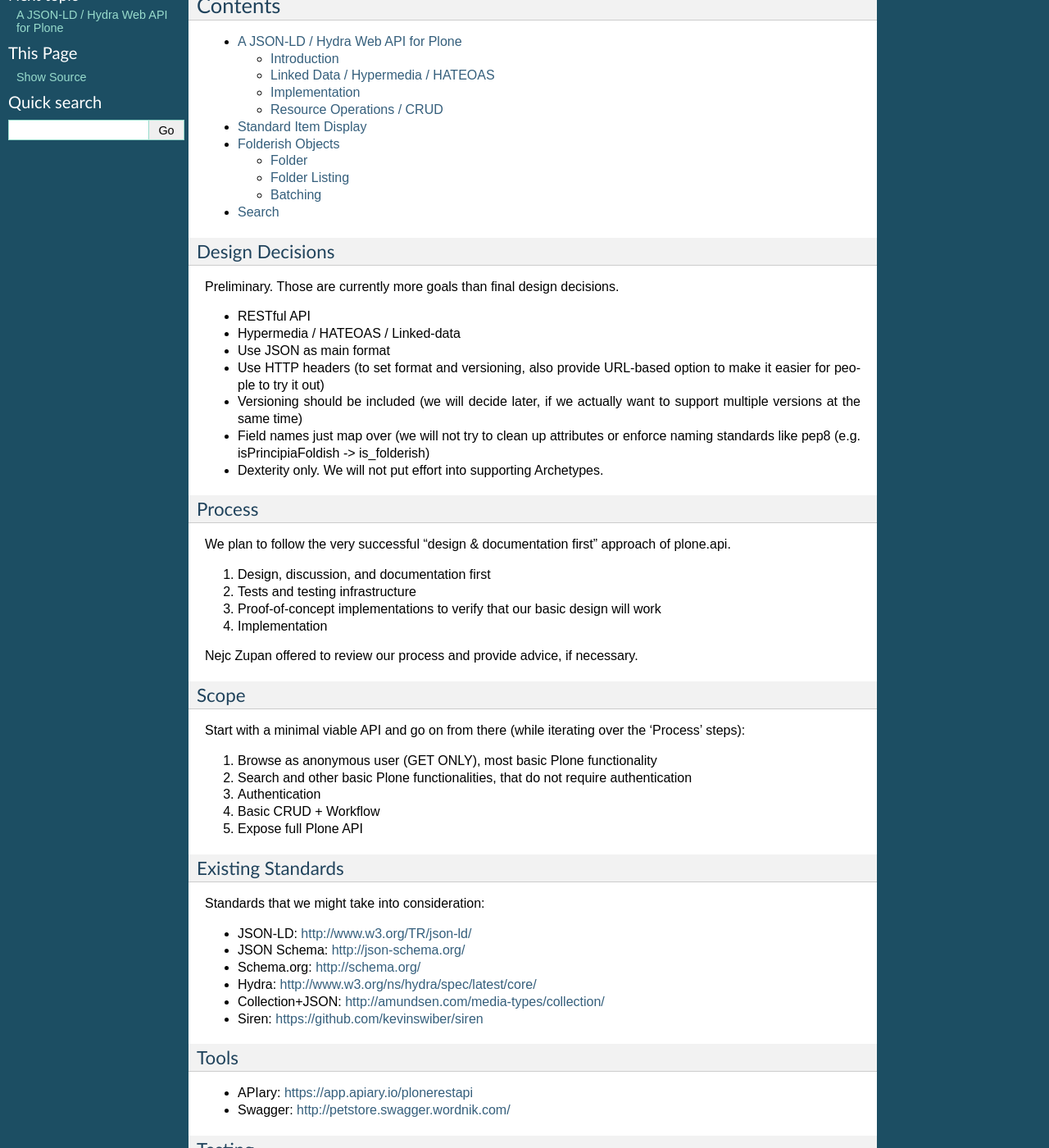
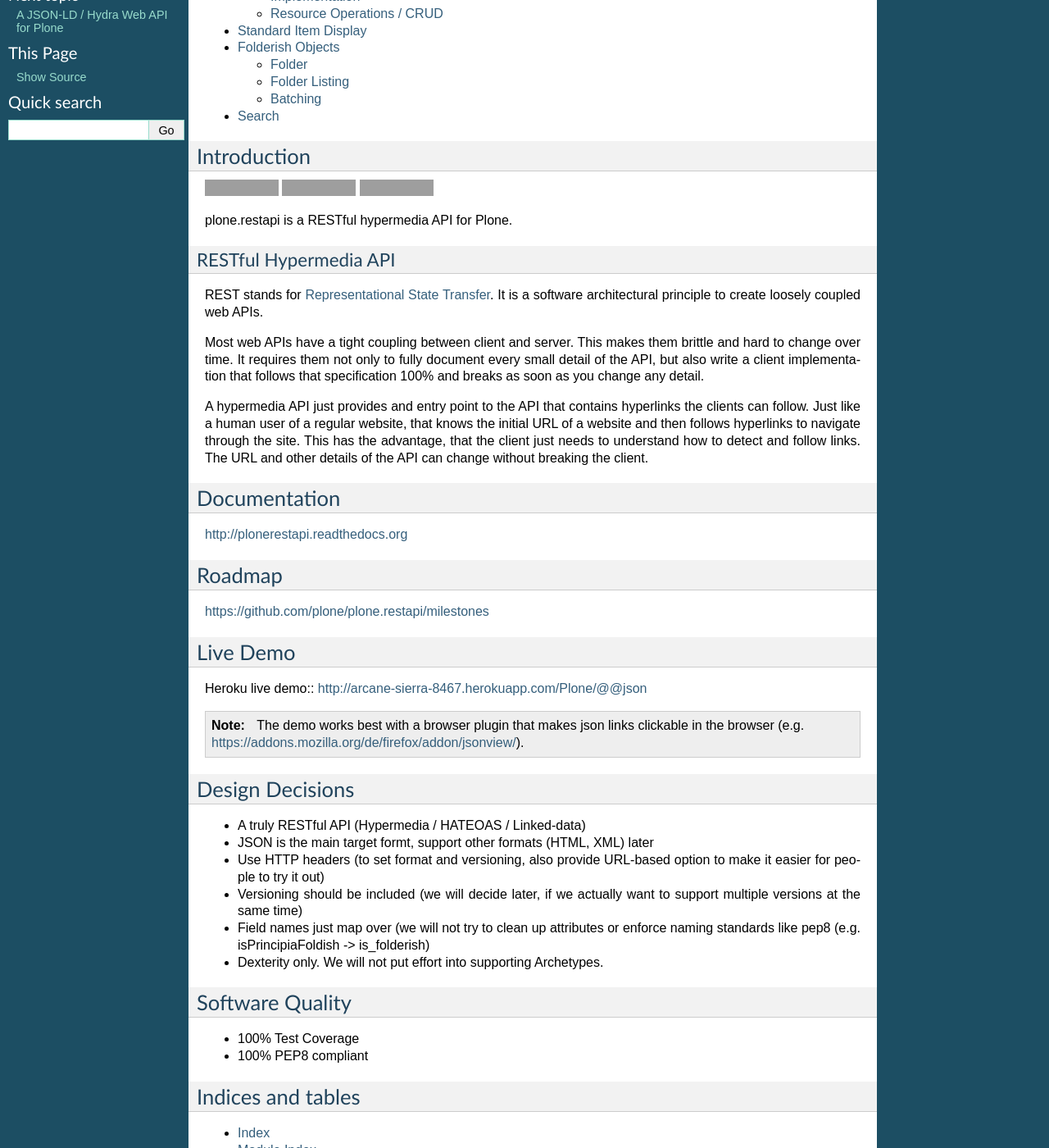
Before and after one commit to plone/plone.restapi, a Sphinx documentation site: the page built from docs/source/index.rst, in a window 1280 px wide and 1400 px high, scrolled down 293 px. Shown: the whole window at 82% size. Built offline with Sphinx 7.4.7, drawn with Linux system fonts in a browser that asks for light colours; some of the changed text lies outside the part shown; grey boxes are pictures that could not be loaded.

Commit message:
Include README.rst into sphinx docs.

```diff
--- a/README.rst
+++ b/README.rst
@@ -1,5 +1,3 @@
-.. contents::
-
 Introduction
 ============
 
@@ -13,6 +11,7 @@ Introduction
     :target: https://plonerestapi.readthedocs.org
 
 plone.restapi is a RESTful hypermedia API for Plone.
+
 
 RESTful Hypermedia API
 ----------------------
@@ -39,19 +38,25 @@ https://github.com/plone/plone.restapi/milestones
 Live Demo
 =========
 
-http://arcane-sierra-8467.herokuapp.com/Plone/@@json
+Heroku live demo:: http://arcane-sierra-8467.herokuapp.com/Plone/@@json
+
+.. note:: The demo works best with a browser plugin that makes json links clickable in the browser (e.g. https://addons.mozilla.org/de/firefox/addon/jsonview/).
 
 
 Design Decisions
 ================
 
-* RESTful API
-* Hypermedia / HATEOAS / Linked-data
-* Use JSON as main format, support other formats (HTML, XML) later
+* A truly RESTful API (Hypermedia / HATEOAS / Linked-data)
+* JSON is the main target formt, support other formats (HTML, XML) later
 * Use HTTP headers (to set format and versioning, also provide URL-based option to make it easier for people to try it out)
 * Versioning should be included (we will decide later, if we actually want to support multiple versions at the same time)
 * Field names just map over (we will not try to clean up attributes or enforce naming standards like pep8 (e.g. isPrincipiaFoldish -> is_folderish)
 * Dexterity only. We will not put effort into supporting Archetypes.
 
+Software Quality
+================
+
+* 100% Test Coverage
+* 100% PEP8 compliant
 
 .. _`Representational State Transfer`: http://en.wikipedia.org/wiki/Representational_state_transfer
--- a/docs/source/alert-noindex.rst
+++ b/docs/source/alert-noindex.rst
@@ -2,5 +2,4 @@
    :robots: noindex, nofollow
 
 .. warning::
-   This documentation refers to a feature currently in the planning stage.
-   Any functionality described by this document is not currently available on Plone, and serves only as reference and source for discussion and collaboration about it.
+   plone.restapi ist still in a pre-alpha stage. Any functionality described by this document might not be currently available on Plone, and/or might change significantly in the future.
--- a/docs/source/index.rst
+++ b/docs/source/index.rst
@@ -3,16 +3,11 @@
    You can adapt this file completely to your liking, but it should at least
    contain the root `toctree` directive.
 
-+++++++++++++++++++++++++++++
-plone.restapi's documentation
-+++++++++++++++++++++++++++++
+==================================================
+plone.restapi: A RESTful hypermedia API for Plone.
+==================================================
 
 .. include:: /alert-noindex.rst
-
-``plone.restapi`` aims to provide a RESTful API for Plone.
-
-Its main focus in to enable clients (be it other services, Javascript frontends, command line clients or desktop applications, to name a few) to access the content management functionalities offered by Plone.
-
 
 Contents
 ========
@@ -37,111 +32,7 @@ Contents
 ..   global-objects
 
 
-Design Decisions
-----------------
-
-Preliminary. Those are currently more goals than final design decisions.
-
-- RESTful API
-- Hypermedia / HATEOAS / Linked-data
-- Use JSON as main format
-- Use HTTP headers (to set format and versioning, also provide URL-based option to make it easier for people to try it out)
-- Versioning should be included (we will decide later, if we actually want to support multiple versions at the same time)
-- Field names just map over (we will not try to clean up attributes or enforce naming standards like pep8 (e.g. isPrincipiaFoldish -> is_folderish)
-- Dexterity only. We will not put effort into supporting Archetypes.
-
-
-Process
--------
-
-We plan to follow the very successful "design & documentation first" approach of plone.api.
-
-1) Design, discussion, and documentation first
-2) Tests and testing infrastructure
-3) Proof-of-concept implementations to verify that our basic design will work
-4) Implementation
-
-Nejc Zupan offered to review our process and provide advice, if necessary.
-
-
-Scope
------
-
-Start with a minimal viable API and go on from there (while iterating over the 'Process' steps):
-
-1) Browse as anonymous user (GET ONLY), most basic Plone functionality
-2) Search and other basic Plone functionalities, that do not require authentication
-3) Authentication
-4) Basic CRUD + Workflow
-5) Expose full Plone API
-
-
-Existing Standards
-------------------
-
-Standards that we might take into consideration:
-
-- JSON-LD: http://www.w3.org/TR/json-ld/
-- JSON Schema: http://json-schema.org/
-- Schema.org: http://schema.org/
-- Hydra: http://www.w3.org/ns/hydra/spec/latest/core/
-- Collection+JSON: http://amundsen.com/media-types/collection/
-- Siren: https://github.com/kevinswiber/siren
-
-
-Tools
------
-
-- APIary: https://app.apiary.io/plonerestapi
-- Swagger: http://petstore.swagger.wordnik.com/
-
-
-Testing
--------
-
-- Sphinx-based?
-- Robot-Framework based?
-
-
-Proof of Concept Implementations
---------------------------------
-
-- ZServer (Support for GET/POST/PUT/DELETE):
-  https://github.com/tisto/plone.app.angularjs/commit/828440770c22991c38d146bfcf0e1c67559f60d9
-- Transformation (Dexerity Object + Behavior -> JSON):
-  https://github.com/tisto/plone.app.angularjs/blob/master/src/plone/app/angularjs/utils.py#L9
-
-
-References
-==========
-
-The design of the API has been influenced by the following resources, books, and projects:
-
-REST in Practice: Hypermedia and Systems Architecture
-
-    by Jim Webber, Savas Parastatidis, Ian S Robinson
-
-RESTful Web APIs
-
-   by Leonard Richardson, Mike Amundsen, Sam Ruby
-
-   O'Reilly Media, 2013
-
-   ISBN 978-1-4493-5806-8
-
-   http://shop.oreilly.com/product/0636920028468.do
-
-REST cookbook
-   By Joshua Thyssen and others
-
-   http://restcookbook.com
-
-Python-EVE
-   A generic RESTful app framework
-
-   by Nicola Iarocci
-
-   http://python-eve.org/
+.. include:: ../../README.rst
 
 
 Indices and tables
```
Also changed, not shown: docs/source/index.old.rst (added, +105 -0 lines).
